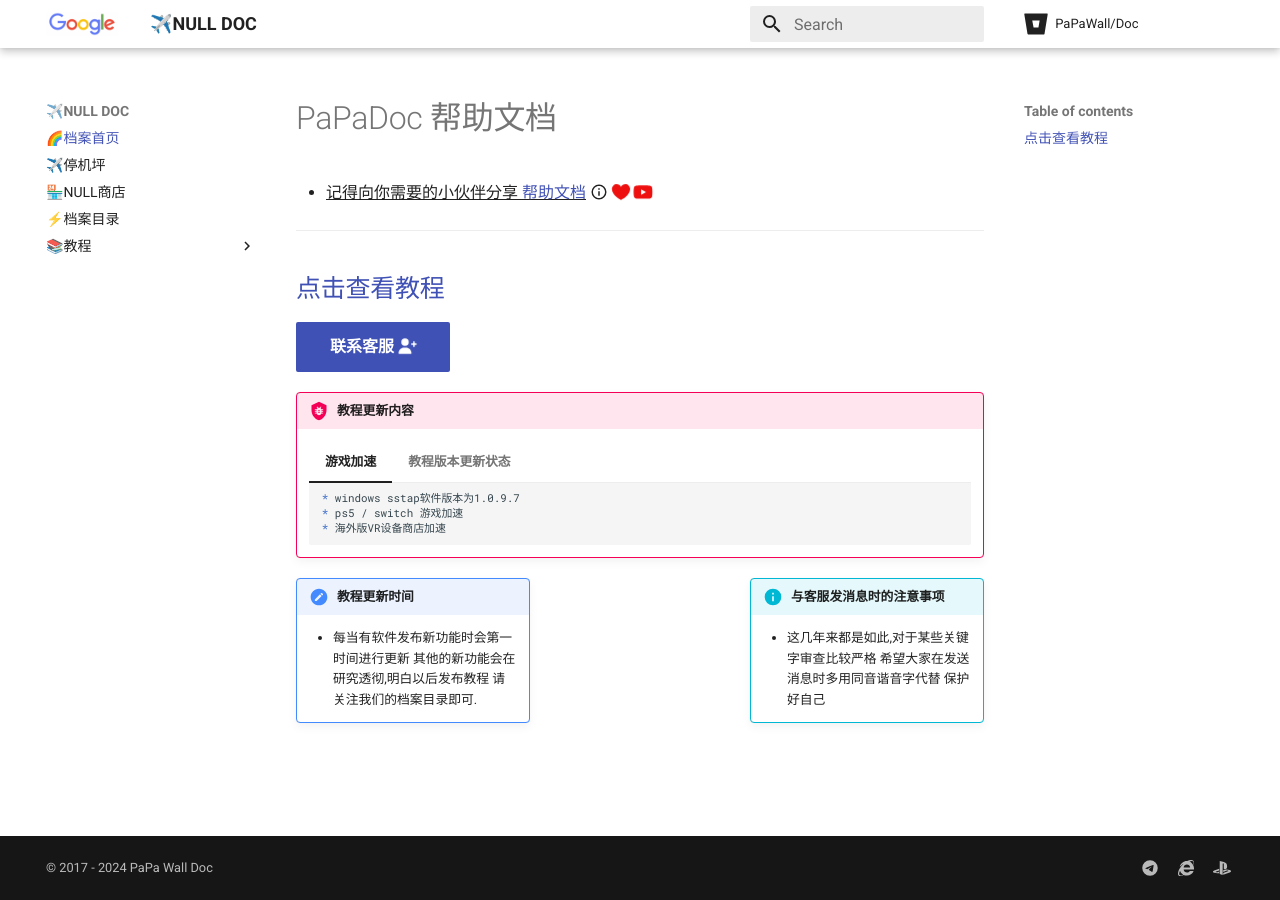
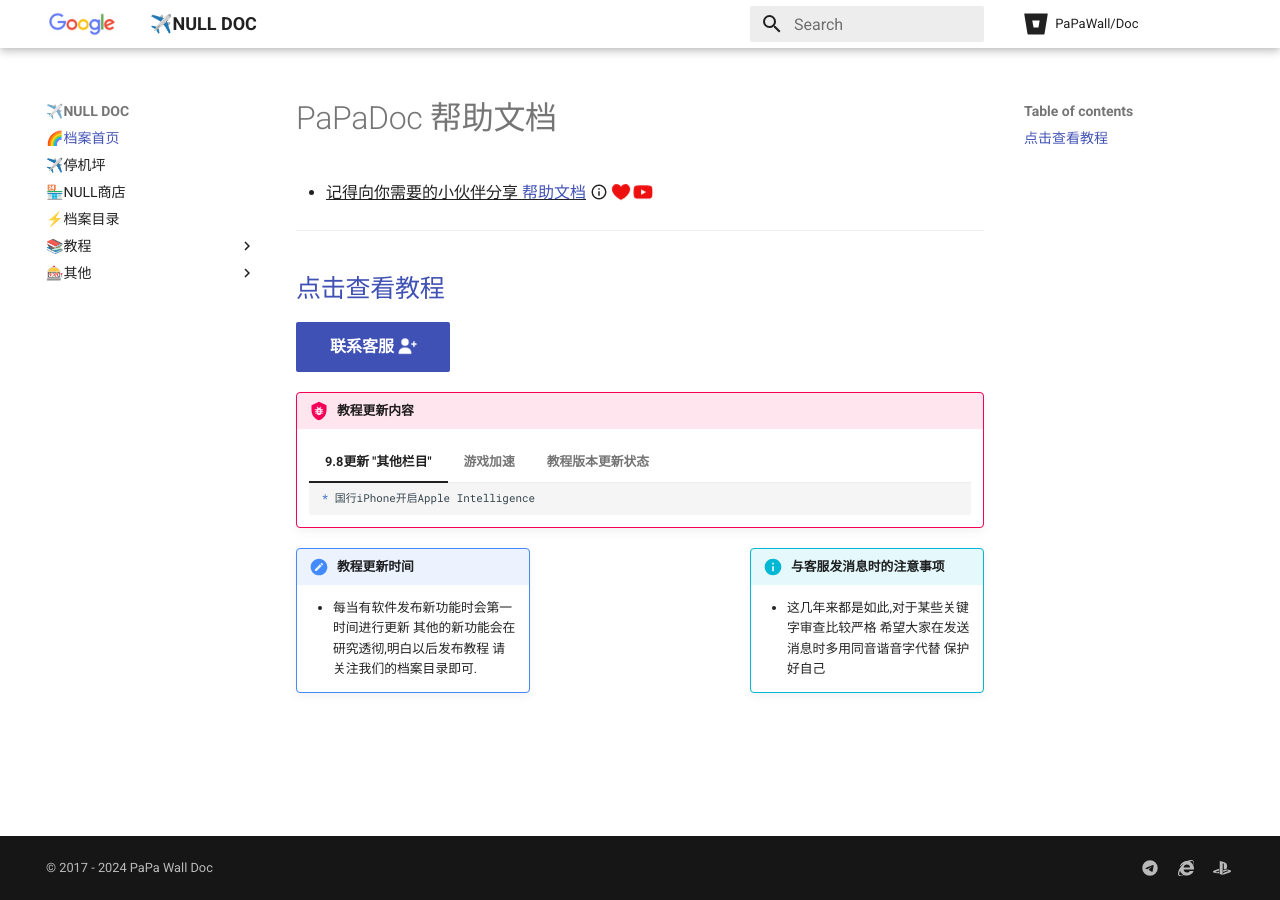
Before and after one commit to papawall/papawalldocs, an MkDocs documentation site: the page built from docs/index.md, in a window 1280 px wide. Built offline with MkDocs 1.6.1 and Material for MkDocs 9.7.7, drawn with Linux system fonts in a browser that asks for light colours.

Commit message:
update iosaiopen

````diff
--- a/docs/index.md
+++ b/docs/index.md
@@ -6,12 +6,16 @@
 ---
 
 ## [点击查看教程](./help/index.md)
-[联系客服 :fontawesome-solid-user-plus:{ .plane }](../../chat.html){ .md-button .md-button--primary }
+[联系客服 :fontawesome-solid-user-plus:{ .plane }](chat.html){ .md-button .md-button--primary }
 
 
 
 !!! bug "教程更新内容"
 
+    === "9.8更新 "其他栏目""
+        ``` markdown
+        * 国行iPhone开启Apple Intelligence
+        ```
     === "游戏加速"
 
         ``` markdown
--- /dev/null
+++ b/docs/other/iosai.md
@@ -0,0 +1,97 @@
+# 👀国行iPhoneAI开启教程
+---
+
+<figure markdown="span">
+![Image title](../../assets/photo/other/iosai/1.jpg){ width="400" }
+  <figcaption></figcaption>
+</figure>
+
+!!! note "概要"
+    苹果在 iOS 18.1 测试版上正式开启了 Apple Intelligence 的内测，但是欧盟和国行设备因为政策原因不支持， 其中国行更是直接锁硬件。因此理论上只要设备是国行的，无论是修改语言、定位或者网络，均无法开启 Apple Intelligence。
+
+    今天国行 iPhone 15 Pro 的破解教程来了，亲测有效。该方法是一个基于 iOS 还原备份的漏洞，通过此漏洞修改系统的缓存配置文件来实现修改设备销售地区的功能。简单说就是把国行设备改成美版 （后期可以还原） ，这样就可以开启 Apple Intelligence 了。
+
+!!! bug "温馨提示"
+    本教程无需清除数据，文末会介绍开启之后的风险，大家可以根据自己情况决定是否实施开启
+
+---
+!!! info "准备工作"
+    ``` markdown
+    1、设备必须是 iPhone 15 Pro、iPhone 15 Pro Max 或即将发布的 iPhone 16 系列
+    2、系统必须是 iOS 18.1 （含测试版） 及其以上，因为该版本才新增 Apple Intelligence，正式版预计要等到十月中旬
+    3、提前准备好一个美区 Apple ID，可以联系客服购买.
+    4、在 iPhone 设备上提前关闭定位查找我的 iPhone
+    5、一台 Mac 或者 Windows 电脑
+    ```
+
+以上准备工作，缺一不可。理论上国行 M1 芯片及其以上的 iPad 也是可以通过该教程开启的。
+
+---
+### 1️⃣ 下载工具"MisakaX" 需要魔法🧙‍♀️
+[:material-arrow-down:{ .plane } 点此下载 :material-arrow-down:{ .plane }](https://github.com/straight-tamago/misakaX/releases){ .md-button }
+
+<figure markdown="span">
+![Image title](../../assets/photo/other/iosai/2.jpg)
+  <figcaption>Mac 版和 Windows 版其中 Windows 版需要电脑上安装 iTunes。</figcaption>
+</figure>
+<figure markdown="span">
+![Image title](../../assets/photo/other/iosai/3.jpg)
+  <figcaption>打开以后是这样的</figcaption>
+</figure>
+
+#### 打开后点一下安装 PyMobileDevice 的按钮，然后把你的 iPhone / iPad 连接到电脑。
+#### 注意：如果你的电脑上已经安装了 PyMobileDevice 且正确设置了环境变量可以不用装它的。
+
+---
+### 2️⃣ 用 iOS 快捷指令获取 iPhone 配置文件：
+### 直接扫码下载
+!!! tip "运行指令之后，配置文件保存在 iCloud 云盘，或者其他办法导入到 Mac 或 Windows 电脑上。"
+    每个手机代码不一样,只能自己使用自己的配置文件
+<figure markdown="span">
+![Image title](../../assets/photo/other/iosai/4.jpg)
+  <figcaption>扫码添加快捷指令</figcaption>
+</figure>
+
+
+
+---
+
+### 3️⃣ iPhone 连上电脑，MisakaX 上导入配置文件：
+!!! tip "点击Select MobileGestalt File 把配置文件拖进去."
+<figure markdown="span">
+![Image title](../../assets/photo/other/iosai/5.jpg)
+  <figcaption></figcaption>
+</figure>
+
+!!! tip "勾选 Apple Intelligence （iOS 18.1 beta），然后点击 Apply（应用）"
+<figure markdown="span">
+![Image title](../../assets/photo/other/iosai/6.jpg)
+  <figcaption></figcaption>
+</figure>
+!!! quote "设置期间会询问你是否要启用 Apple Intelligence，请选择是，一般加入 Wishlist 之后十几分钟即可使用。"
+!!! warning "此时你的设备应该会重新启动。设备重启后，有一个欢迎界面，按照指引完成设置，语言为英文，地区为美国(United States)。在出现你的 Apple ID 头像并询问你的偏好设置的时候，请选择 Customize，并在 Apps & Data 页面选择 "Don't Transfer Apps & Data"。注意：如果你选择了从 iCloud 恢复，请立即按一下 音量 + ，再按一下 音量 - ，然后按住 侧边按钮 进行重启，然后重新设置。"
+---
+!!! tip "在完成设置向导后，将你的 iPhone 连接到充电器，并保持连接到 Wi-Fi，iOS 会在后台自动下载 Apple Intelligence 所需的模型文件。当下载完毕之后，你将会收到通知。"
+<figure markdown="span">
+![Image title](../../assets/photo/other/iosai/7.jpg){ width="450" }
+  <figcaption></figcaption>
+</figure>
+
+!!! tip "这时候如果你在关于本机查看，就会发现版本已经变成了 LL/A 结尾的美版 iPhone 了。于是乎，这样就带来了这个教程的风险："
+<figure markdown="span">
+![Image title](../../assets/photo/other/iosai/8.jpg)
+  <figcaption></figcaption>
+</figure>
+<figure markdown="span">
+![Image title](../../assets/photo/other/iosai/9.jpg)
+  <figcaption></figcaption>
+</figure>
+---
+
+!!! success "目前 iOS 18.1 的 Apple Intelligence 还不够完善，许多涉及到总结改写的文字功能都只支持英文，包括 ChatGPT 集成和表情创建等功能还未上线测试，目前唯一无障碍使用的大概就是就是照片清除功能了："
+<figure markdown="span">
+![Image title](../../assets/photo/other/iosai/10.gif)
+  <figcaption></figcaption>
+</figure>
+
+!!! bug "总的来说这个教程很干货，但客观来说有一定门槛，如果你英文较好喜欢尝鲜 Apple Intelligence，且可以承担一定的风险，那么确实可以按照上述教程试试。但大部分人应该会在试用之后不久，就会切换回原来状态，毕竟 Apple Intelligence 目前不支持中文，功能也确实还不够完善。"
--- a/mkdocs.yml
+++ b/mkdocs.yml
@@ -11,6 +11,8 @@
     - 💻Mac教程: ./help/mac/index.md
     - 📱Android教程: ./help/android/index.md
     - 🍎iOS教程: ./help/ios/index.md
+  - 🎰其他:
+    - 👀国行iPhoneAI开启教程: ./other/iosai.md
 
 repo_name: PaPaWall/Doc
 repo_url: https://papawall.pro
````
Also changed, not shown: docs/assets/photo/other/iosai/1.jpg (added), docs/assets/photo/other/iosai/10.gif (added), docs/assets/photo/other/iosai/2.jpg (added), docs/assets/photo/other/iosai/3.jpg (added), docs/assets/photo/other/iosai/4.jpg (added), docs/assets/photo/other/iosai/5.jpg (added), docs/assets/photo/other/iosai/6.jpg (added), docs/assets/photo/other/iosai/7.jpg (added), docs/assets/photo/other/iosai/8.jpg (added), docs/assets/photo/other/iosai/9.jpg (added).
